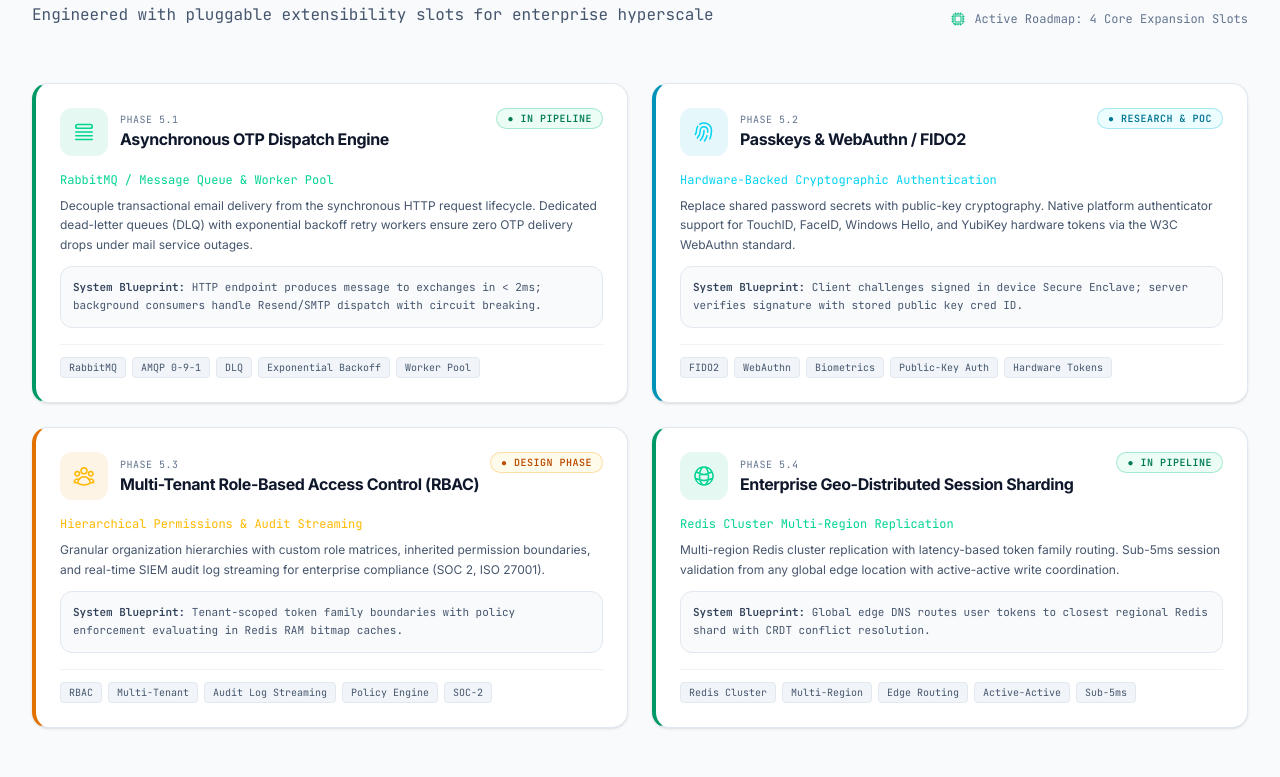
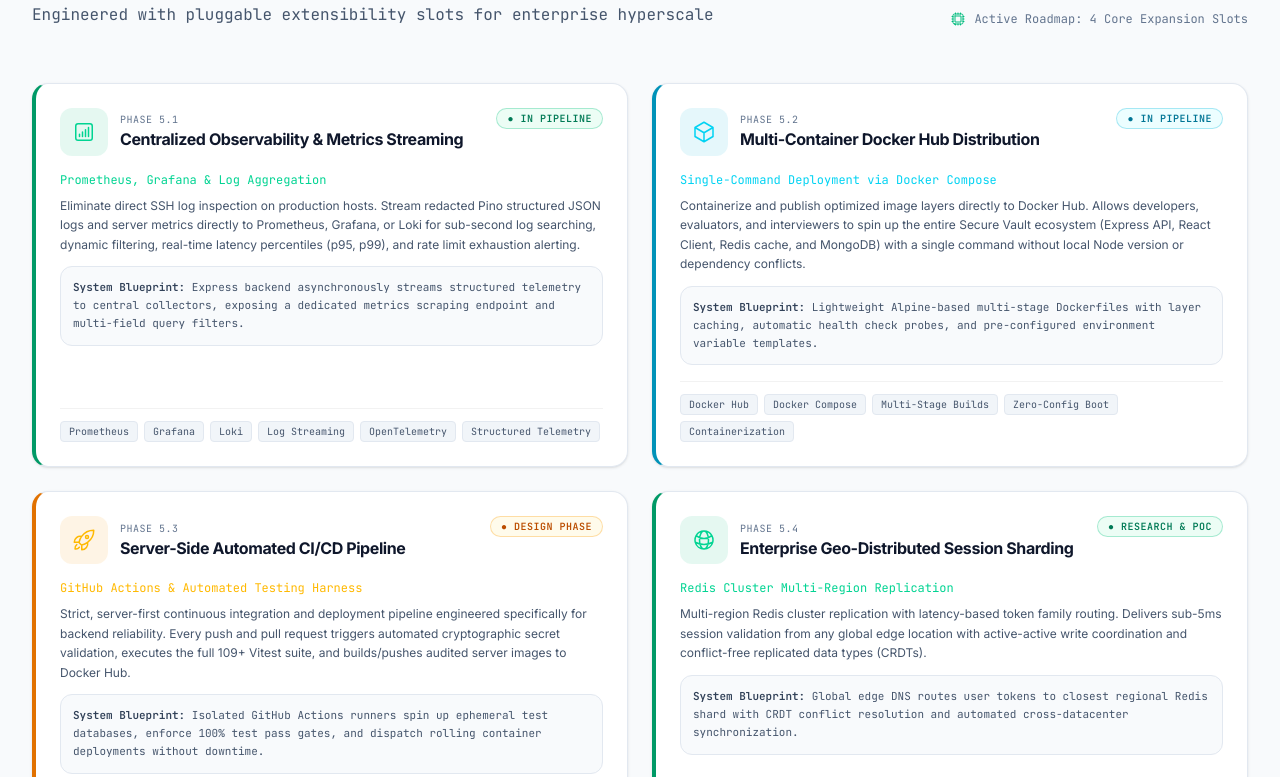
Before and after one commit to yashsingh-dev/Secure-Vault, a React (Vite) app in the folder client/: page / in a window 1280 px wide. Shown: the part 8583-9360 px from the top of the page. Built offline with nearby package versions, Linux system fonts and the light colour scheme; no server answers.

Commit message:
feat: update roadmap items and descriptions in FutureRoadmap component

```diff
--- a/client/src/components/landing/FutureRoadmap.jsx
+++ b/client/src/components/landing/FutureRoadmap.jsx
@@ -1,8 +1,8 @@
 import React from 'react';
 import {
-  HiOutlineQueueList,
-  HiOutlineFingerPrint,
-  HiOutlineUserGroup,
+  HiOutlineChartBarSquare,
+  HiOutlineCube,
+  HiOutlineRocketLaunch,
   HiOutlineGlobeAlt,
   HiOutlineSparkles,
   HiOutlineCpuChip
@@ -10,48 +10,48 @@ import {
 
 export const ROADMAP_ITEMS = [
   {
-    title: 'Asynchronous OTP Dispatch Engine',
-    subtitle: 'RabbitMQ / Message Queue & Worker Pool',
+    title: 'Centralized Observability & Metrics Streaming',
+    subtitle: 'Prometheus, Grafana & Log Aggregation',
     status: 'In Pipeline',
     statusColor: 'emerald',
-    icon: HiOutlineQueueList,
+    icon: HiOutlineChartBarSquare,
     phase: 'Phase 5.1',
-    description: 'Decouple transactional email delivery from the synchronous HTTP request lifecycle. Dedicated dead-letter queues (DLQ) with exponential backoff retry workers ensure zero OTP delivery drops under mail service outages.',
-    tags: ['RabbitMQ', 'AMQP 0-9-1', 'DLQ', 'Exponential Backoff', 'Worker Pool'],
-    architectureDetails: 'HTTP endpoint produces message to exchanges in < 2ms; background consumers handle Resend/SMTP dispatch with circuit breaking.'
+    description: 'Eliminate direct SSH log inspection on production hosts. Stream redacted Pino structured JSON logs and server metrics directly to Prometheus, Grafana, or Loki for sub-second log searching, dynamic filtering, real-time latency percentiles (p95, p99), and rate limit exhaustion alerting.',
+    tags: ['Prometheus', 'Grafana', 'Loki', 'Log Streaming', 'OpenTelemetry', 'Structured Telemetry'],
+    architectureDetails: 'Express backend asynchronously streams structured telemetry to central collectors, exposing a dedicated metrics scraping endpoint and multi-field query filters.'
   },
   {
-    title: 'Passkeys & WebAuthn / FIDO2',
-    subtitle: 'Hardware-Backed Cryptographic Authentication',
-    status: 'Research & PoC',
+    title: 'Multi-Container Docker Hub Distribution',
+    subtitle: 'Single-Command Deployment via Docker Compose',
+    status: 'In Pipeline',
     statusColor: 'cyan',
-    icon: HiOutlineFingerPrint,
+    icon: HiOutlineCube,
     phase: 'Phase 5.2',
-    description: 'Replace shared password secrets with public-key cryptography. Native platform authenticator support for TouchID, FaceID, Windows Hello, and YubiKey hardware tokens via the W3C WebAuthn standard.',
-    tags: ['FIDO2', 'WebAuthn', 'Biometrics', 'Public-Key Auth', 'Hardware Tokens'],
-    architectureDetails: 'Client challenges signed in device Secure Enclave; server verifies signature with stored public key cred ID.'
+    description: 'Containerize and publish optimized image layers directly to Docker Hub. Allows developers, evaluators, and interviewers to spin up the entire Secure Vault ecosystem (Express API, React Client, Redis cache, and MongoDB) with a single command without local Node version or dependency conflicts.',
+    tags: ['Docker Hub', 'Docker Compose', 'Multi-Stage Builds', 'Zero-Config Boot', 'Containerization'],
+    architectureDetails: 'Lightweight Alpine-based multi-stage Dockerfiles with layer caching, automatic health check probes, and pre-configured environment variable templates.'
   },
   {
-    title: 'Multi-Tenant Role-Based Access Control (RBAC)',
-    subtitle: 'Hierarchical Permissions & Audit Streaming',
+    title: 'Server-Side Automated CI/CD Pipeline',
+    subtitle: 'GitHub Actions & Automated Testing Harness',
     status: 'Design Phase',
     statusColor: 'amber',
-    icon: HiOutlineUserGroup,
+    icon: HiOutlineRocketLaunch,
     phase: 'Phase 5.3',
-    description: 'Granular organization hierarchies with custom role matrices, inherited permission boundaries, and real-time SIEM audit log streaming for enterprise compliance (SOC 2, ISO 27001).',
-    tags: ['RBAC', 'Multi-Tenant', 'Audit Log Streaming', 'Policy Engine', 'SOC-2'],
-    architectureDetails: 'Tenant-scoped token family boundaries with policy enforcement evaluating in Redis RAM bitmap caches.'
+    description: 'Strict, server-first continuous integration and deployment pipeline engineered specifically for backend reliability. Every push and pull request triggers automated cryptographic secret validation, executes the full 109+ Vitest suite, and builds/pushes audited server images to Docker Hub.',
+    tags: ['GitHub Actions', 'Server-Only CI/CD', 'Vitest Automation', 'Docker Hub Registry', 'Zero Downtime'],
+    architectureDetails: 'Isolated GitHub Actions runners spin up ephemeral test databases, enforce 100% test pass gates, and dispatch rolling container deployments without downtime.'
   },
   {
     title: 'Enterprise Geo-Distributed Session Sharding',
     subtitle: 'Redis Cluster Multi-Region Replication',
-    status: 'In Pipeline',
+    status: 'Research & PoC',
     statusColor: 'emerald',
     icon: HiOutlineGlobeAlt,
     phase: 'Phase 5.4',
-    description: 'Multi-region Redis cluster replication with latency-based token family routing. Sub-5ms session validation from any global edge location with active-active write coordination.',
+    description: 'Multi-region Redis cluster replication with latency-based token family routing. Delivers sub-5ms session validation from any global edge location with active-active write coordination and conflict-free replicated data types (CRDTs).',
     tags: ['Redis Cluster', 'Multi-Region', 'Edge Routing', 'Active-Active', 'Sub-5ms'],
-    architectureDetails: 'Global edge DNS routes user tokens to closest regional Redis shard with CRDT conflict resolution.'
+    architectureDetails: 'Global edge DNS routes user tokens to closest regional Redis shard with CRDT conflict resolution and automated cross-datacenter synchronization.'
   }
 ];
 
```
